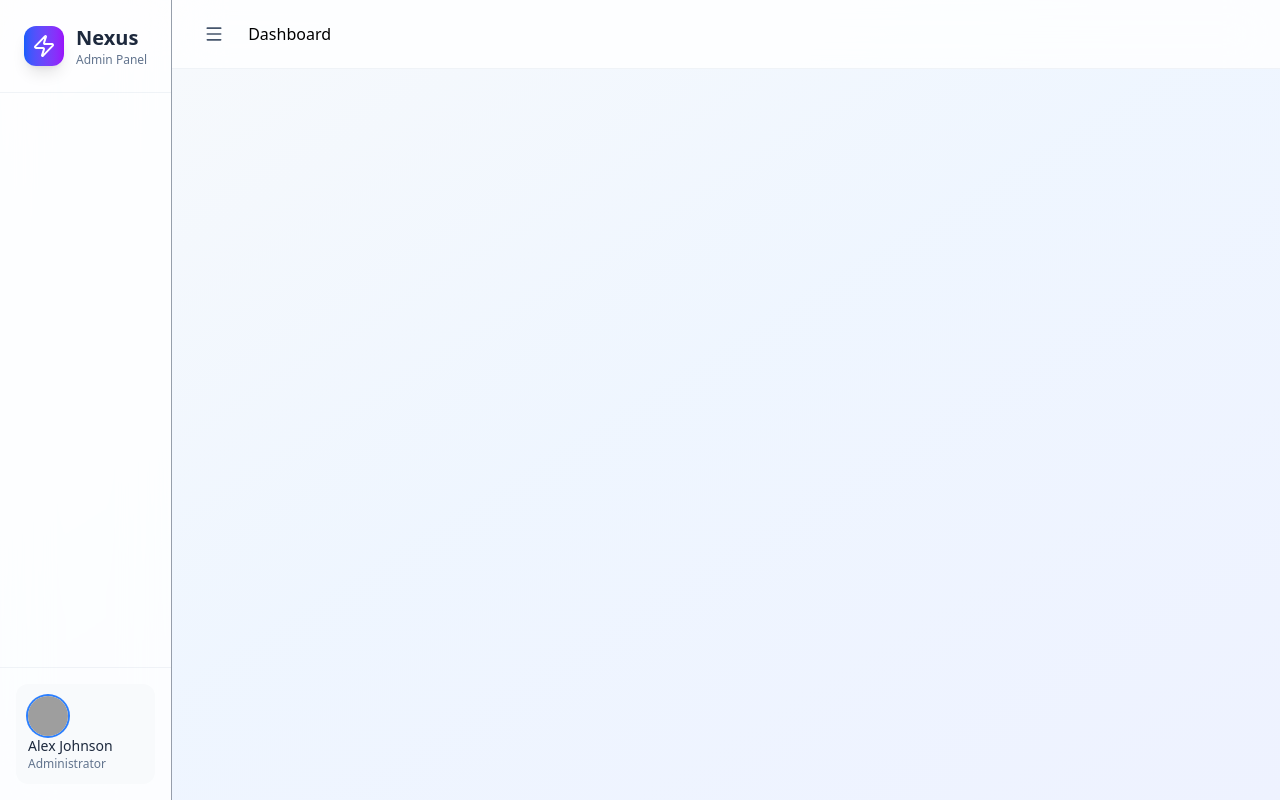
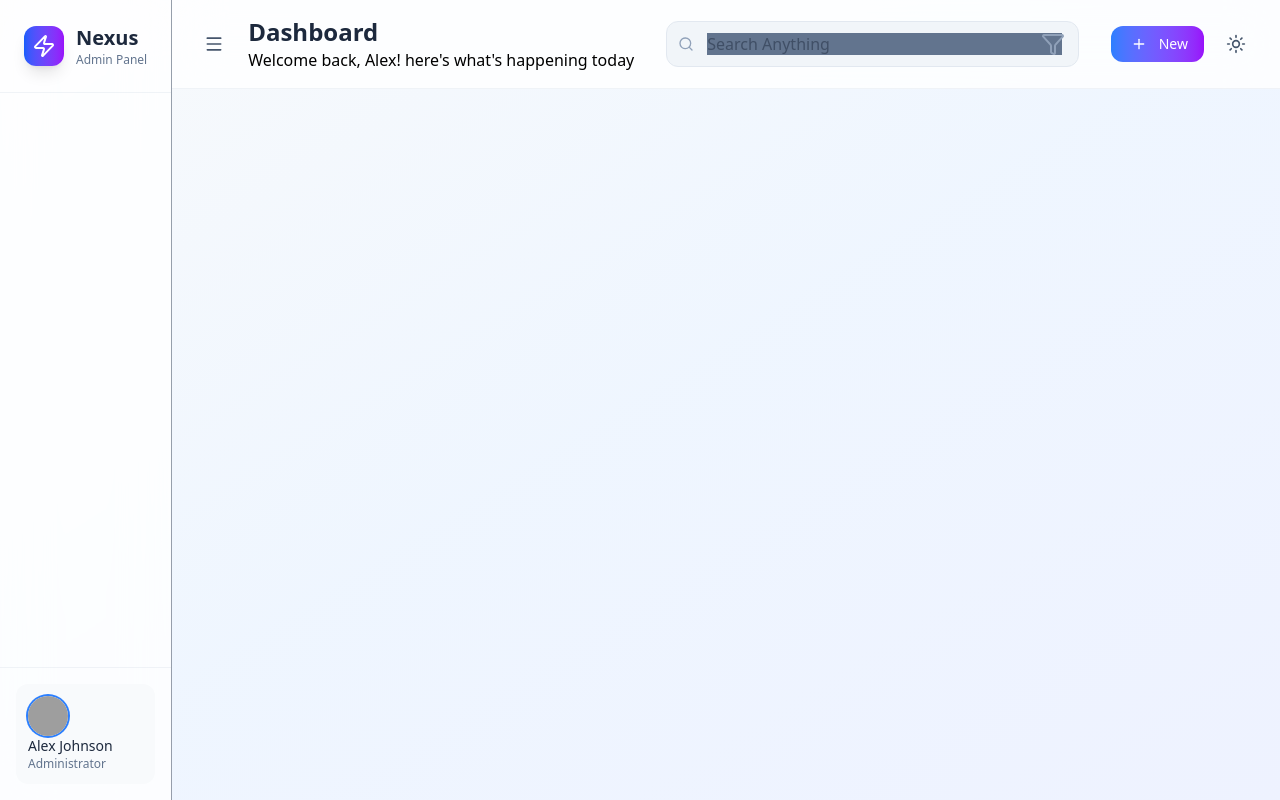
Before and after one commit to Praise1591/Abady-World-Of-Colors, a React (Vite) app: page / in a window 1280 px wide. Built offline with nearby package versions, Linux system fonts and the light colour scheme; grey boxes are pictures that could not be loaded.

Commit message:
Adding new codes

```diff
--- a/src/components/Layout/Header.jsx
+++ b/src/components/Layout/Header.jsx
@@ -1,4 +1,8 @@
 import { Menu } from 'lucide-react';
+import { Search } from 'lucide-react';
+import { Filter } from 'lucide-react';
+import { Plus } from 'lucide-react';
+import { Sun } from 'lucide-react';
 import React from "react";
 
 function Header(){
@@ -12,8 +16,33 @@
                     </button>
 
                     <div className='hidden md:block'>
-                        <h1>Dashboard</h1>
+                        <h1 className='text-2xl font-black text-slate-800 dark:text-white'>Dashboard</h1>
+                        <p>Welcome back, Alex! here's what's happening today</p>
                     </div>
+                </div>
+
+                {/* Center */}
+                <div className='flex-1 max-w-md mx-8'>
+                    <div className='relative'>
+                        <Search className='w-4 h-4 absolute left-3 top-1/2 transform  -translate-y-1/2 text-slate-400'/>
+                        <input type="text" placeholder='Search Anything' className='w-full pl-10 pr-4 py-2.5 bg-slate-100 dark:bg-slate-800 border border-slate-200  dark:border-slate-700 rounded-xl text-slate-800 dark:tex-white placeholder:bg-slate-500 focus:outline-none focus:ring-2 focus:ring-blue-500 focus:border-transparent transition-all' />
+                        <button className='absolute right-2 top-1/2 transform -translate-y-1/2 p-1.5 text-slate-400 hover:text-slate-600 dark:hover:text-slate-300'>
+                            <Filter />
+                        </button>
+                    </div>
+
+                </div>
+                {/* Right */}
+                <div className='flex items-center space-x-3'>
+                    <button className='hidden lg:flex items-center space-x-2 py-2 px-4 bg-gradient-to-r from-blue-500 to-purple-600 text-white rounded-xl hover:shadow-lg transition-all'>
+                        <Plus className='4-4 h-4'/>
+                        <span className='text-sm font-medium'>New</span>
+                    </button>
+                    {/* Toggle */}
+                    <button className='p-2.5 rounded-xl text-slate-600 dark:text-slate-300 hover:bg-slate-100 dark:hover:bg-slate-800 transition-colors'>
+                        <Sun className='w-5 h-5'/>
+                    </button>
+
                 </div>
             </div>
         </div>
```
